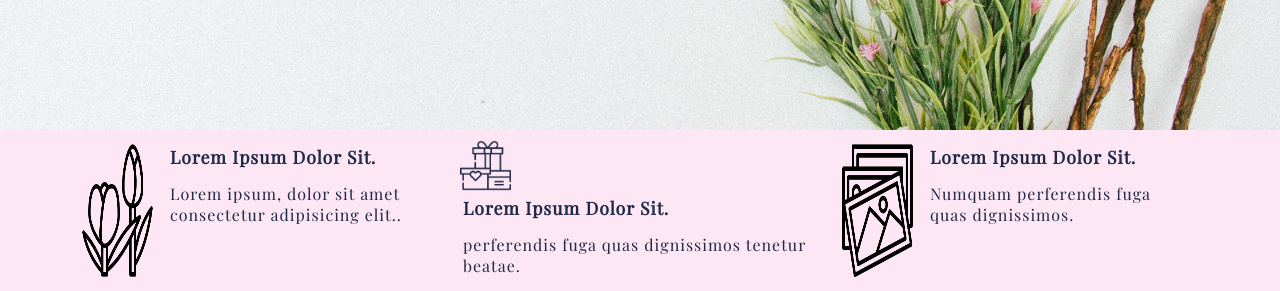
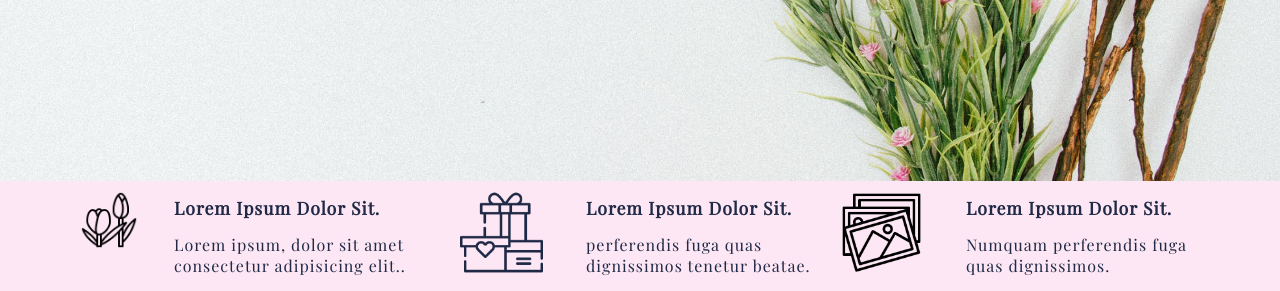
Before and after one commit to HEBAMamdooh/gifts, a plain HTML site: page index.html in a window 1280 px wide. Shown: the part 509-800 px from the top of the page. Drawn offline with nearby package versions, Linux system fonts and the light colour scheme; a web font is replaced by a local one.

Commit message:
first section ended

```diff
--- a/css/style.css
+++ b/css/style.css
@@ -35,6 +35,7 @@ nav{
 .nav_section{
   display: flex;
   justify-content: space-evenly;
+  align-items: center;
   list-style: none;
 }
 .nav_section a{
@@ -43,7 +44,6 @@ nav{
   text-transform: capitalize;
   }
   .nav_section i{
-  /* padding-top: 20px;  ليه مش ضابط غير كده  */
   color: #202A47;
   }
 .nav_section img{
@@ -75,7 +75,7 @@ nav{
   text-transform: uppercase;
 }
 .features {
-  position: fixed;
+  position: absolute;
   bottom: 0;
   left: 0;
   right: 0;
@@ -87,10 +87,10 @@ nav{
   padding: 10px;
 }
 .feature img {
-  width: 75px;
+  width: 80%;
 }
 .feature .details{
-  padding: 5px 15px;
+  padding: 5px 10px;
 }
 .details h2{
   font-size: 1.1rem;
--- a/index.html
+++ b/index.html
@@ -51,35 +51,42 @@
       <div class="container">
         <div class="row">
           <div class="feature col-md-4">
+            <div class="row">
+              <div class="col-3">
                 <img src="images/tulip.png" alt="flower">
-            <div class="details">
+              </div>
+              <div class="details col-9">
                 <h2>Lorem ipsum dolor sit.</h2>
                 <p>Lorem ipsum, dolor sit amet consectetur adipisicing elit..</p>
               </div>
             </div>
+          </div><!-- feature-1 -->
           <div class="feature col-md-4">
             <div class="row">
+              <div class="col-4">
                 <img src="images/gift-blue.png" alt="flower">
-              <div class="details">
+              </div>
+              <div class="details col-8">
                 <h2>Lorem ipsum dolor sit.</h2>
                 <p>perferendis fuga quas dignissimos tenetur beatae.</p>
               </div>
-
             </div>
+          </div><!-- feature-2 -->
+          <div class="feature col-md-4">
+            <div class="row">
+              <div class="col-4">
+                <img src="images/gallery.png" alt="flower">
               </div>
-          <div class="feature col-md-4">
-              <img src="images/gallery.png" alt="flower">
-              <div class="details">
+              <div class="details col-8">
                 <h2>Lorem ipsum dolor sit.</h2>
                 <p>Numquam perferendis fuga quas dignissimos.</p>
               </div>
             </div>
+          </div><!-- feature-3 -->
         </div><!-- row -->
       </div><!-- container -->
     </div><!-- features -->
   </header>
-  <section>
 
-  </section>
 </body>
 </html>
```
Also changed, not shown: images/gift.png (added). Lines whose indentation alone changed are shown as unchanged.
